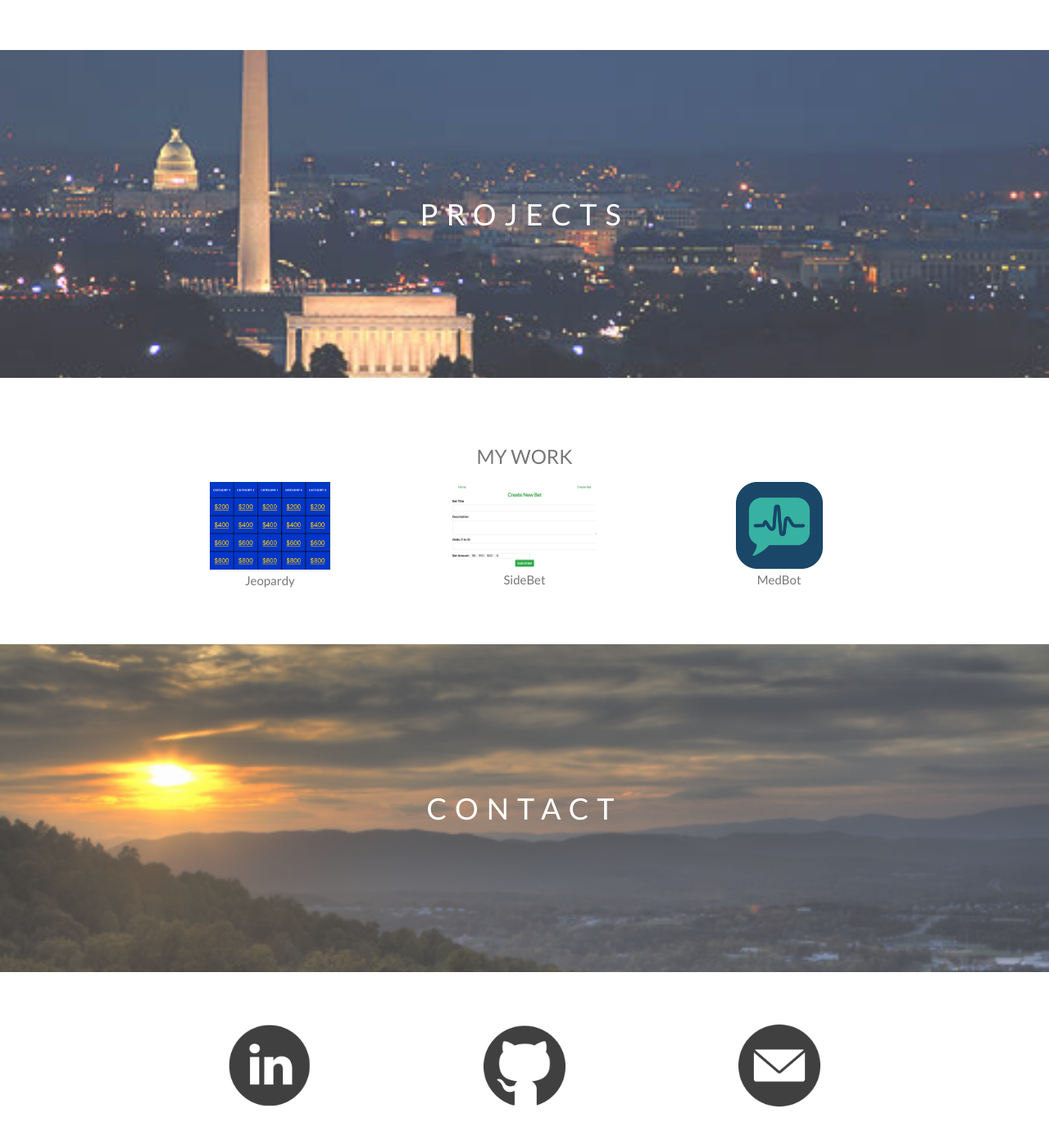
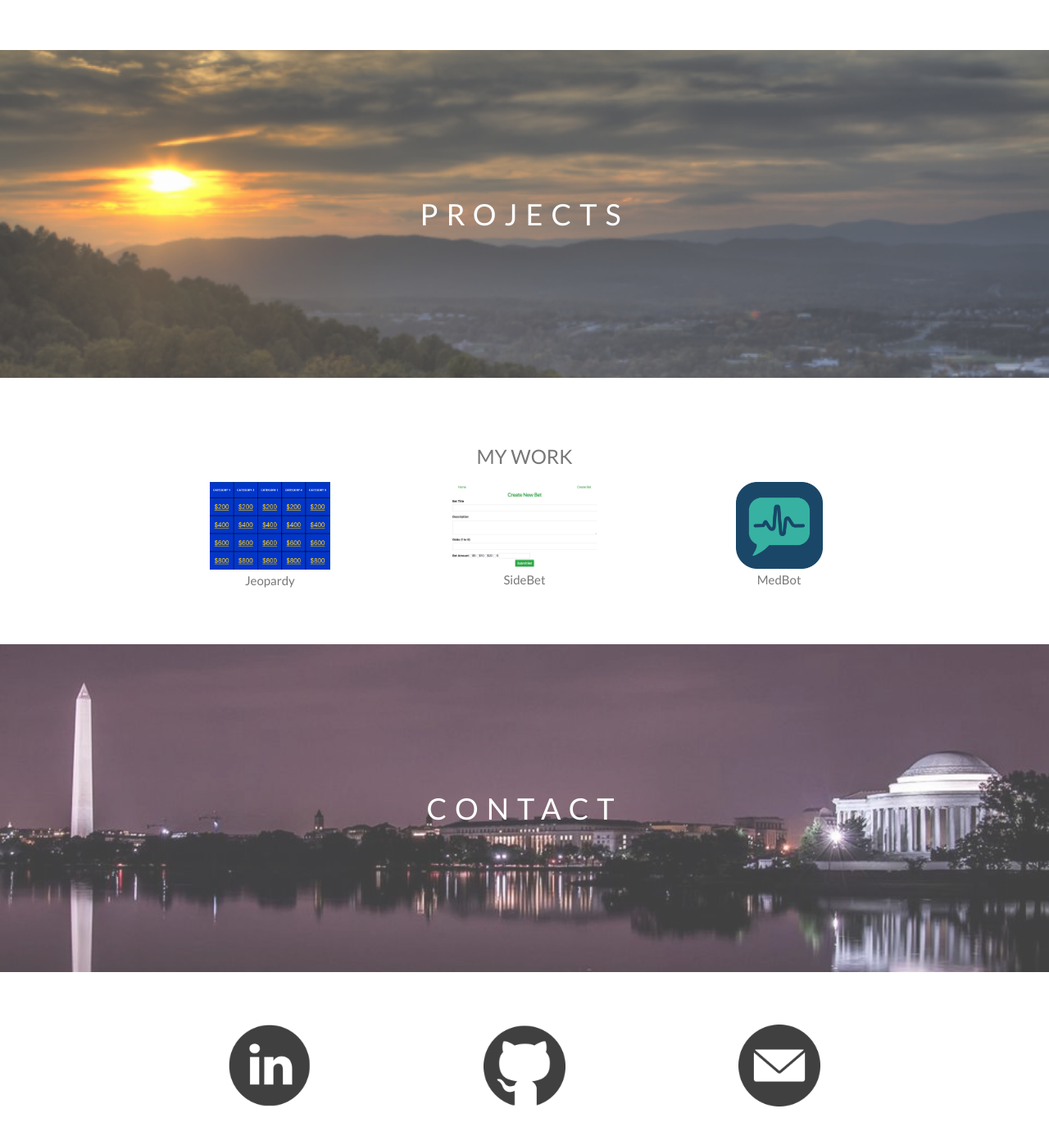
Before and after one commit to jts2bu/jts2bu.github.io, a plain HTML site: page index.html in a window 1280 px wide. Shown: the part 1378-2764 px from the top of the page at 82% size. Drawn offline with nearby package versions, Linux system fonts and the light colour scheme.

```diff
--- a/index.html
+++ b/index.html
@@ -31,13 +31,13 @@ body, html {
 
 /* Second image (Portfolio) */
 .bgimg-2 {
-    background-image: url("/wdc_night.jpg");
+    background-image: url("/cartermountain_ss.png");
     min-height: 400px;
 }
 
 /* Third image (Contact) */
 .bgimg-3 {
-    background-image: url("/cartermountain_ss.png");
+    background-image: url("dc_night.jpg");
     min-height: 400px;
 }
 
```
Also changed, not shown: dc_ss.jpg (deleted), wdc_night.jpg (deleted), 1 other file.
